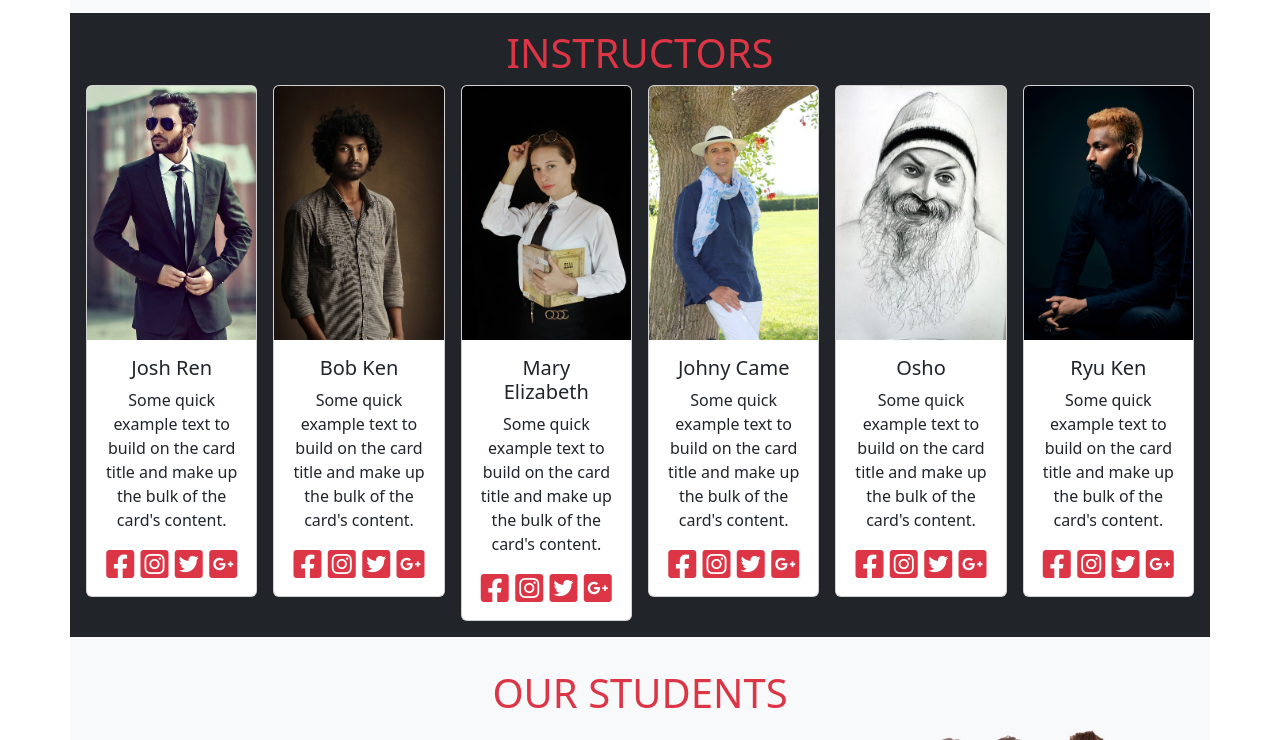
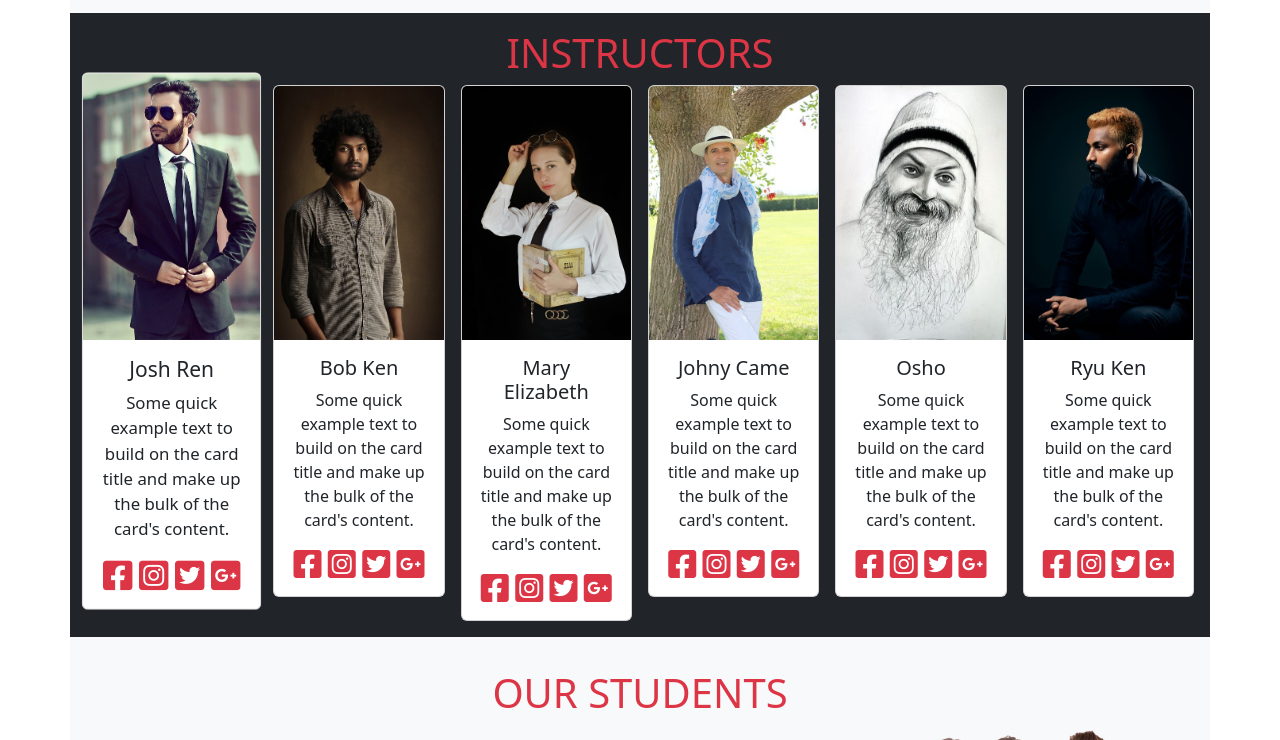
Before and after one commit to newmooontr/Bootstrap-Project, a plain HTML site: page index.html in a window 1280 px wide. In both pictures the pointer is over the element 171 px from the left and 1414 px from the top of the page. Shown: the part 1074-1814 px from the top of the page. Drawn offline with nearby package versions, Linux system fonts and the light colour scheme.

Commit message:
bootstrap second commit

```diff
--- a/css/app.css
+++ b/css/app.css
@@ -56,6 +56,20 @@
   /*! ------------ 3- ABOUT SECTION ----------- */
 
   /*! ------------- 4- INSTRUCTORS -------------*/
+  section#instructors .card {
+    transition: transform 0.5s;
+  }
+
+  section#instructors .card:hover {
+    transform: scale(1.05);
+  }
+
+  section#instructors .socials i {
+    transition: opacity 0.5s;
+  }
+
+  section#instructors .socials i:hover {
+    opacity: 0.5;
 
   /*! ----------- 4- STUDENTS SECTION ----------*/
 
```
